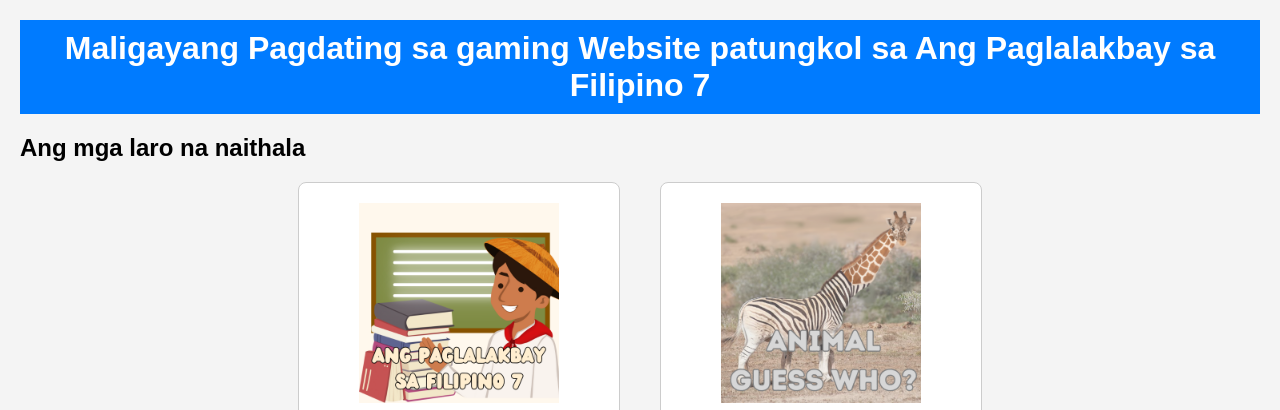
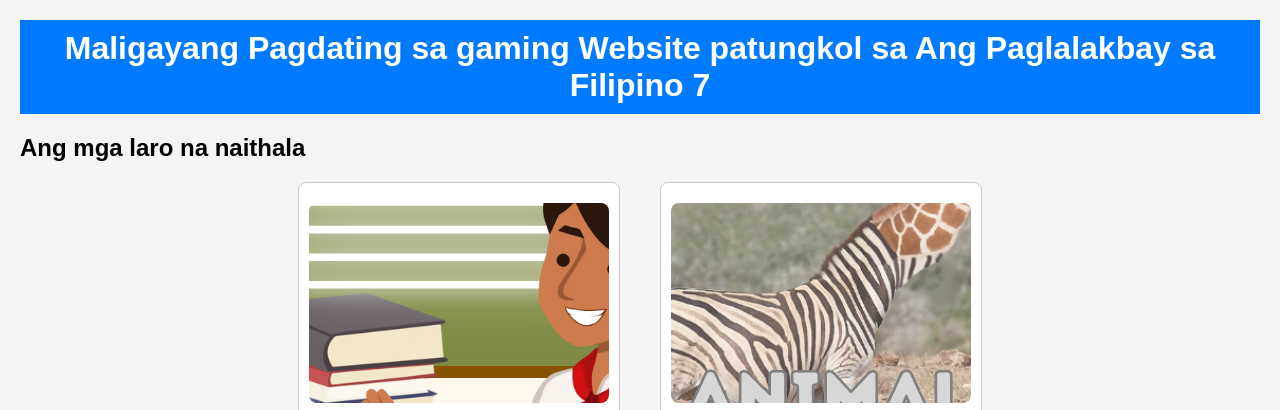
Before and after one commit to KemaIscool/filipino-7, a plain HTML site: page index.html in a window 1280 px wide. Shown: the top 410 px of the page. Drawn offline with Linux system fonts and the light colour scheme.

Commit message:
Update styles.css

```diff
--- a/styles.css
+++ b/styles.css
@@ -50,7 +50,7 @@ h1, h2 {
 .image-box img {
     width: 100%; /* Make the image responsive */
     height: 100%; /* Make the image fill the box */
-    object-fit: contain; /* Ensure the entire image fits within the box without being cut off */
+    object-fit: none; /* Ensure the entire image fits within the box without being cut off */
 }
 
 .game h3 {
```
